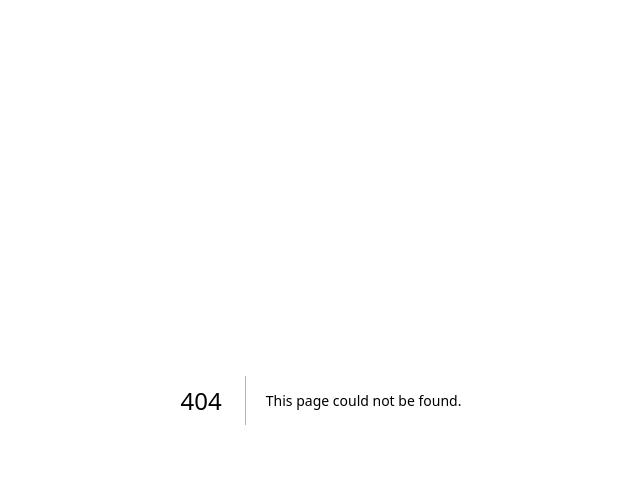
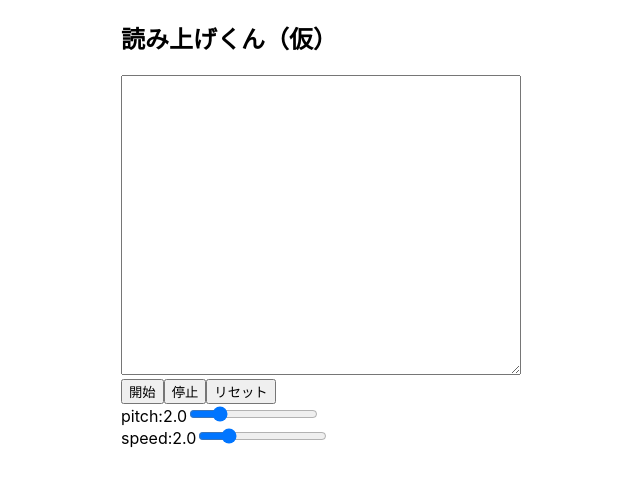
Before and after one commit to teru27/recat-Next, a Next.js app: page /yomiage in a window 1280 px wide. Before the commit this address had no page. Shown: the top 486 px of the page, without its empty margins (319-959 px from the left). Built offline with nearby package versions, Linux system fonts and the light colour scheme.

Commit message:
読み上げくん作成

```diff
--- a/pages/index.tsx
+++ b/pages/index.tsx
@@ -8,6 +8,7 @@ export default function Home() {
     { naem: "2023_03_09", link: "/ex/2023_03_09" },
     { naem: "aes-256-cbc", link: "/cipher" },
     { naem: "url", link: "/url" },
+    { naem: "yomiage", link: "/yomiage" },
   ];
 
   return (
--- /dev/null
+++ b/pages/yomiage/index.tsx
@@ -0,0 +1,142 @@
+import React, { useEffect, useState } from "react";
+
+import styles from "../yomiage/yomiage.module.scss";
+
+interface ITextToSpeech {
+  text: string;
+  lang: "en-US" | "ja-JP"; // ISO 639-1コードの形式
+  speed: number; // 範囲: 0.1 ~ 10
+  pitch: number; // 範囲: 0.1 ~ 10
+  volume?: number; // 範囲: 0 ~ 1
+  voiceName?: string; // 使用する音声の種類
+}
+
+export default function Home() {
+  //  https://qiita.com/osakasho/items/1f24e24c1ad8a9bd0e94
+
+  let utterance: SpeechSynthesisUtterance;
+
+  /**
+   * 特定の文字をしゃべらせる
+   * @param props
+   */
+  const playTextToSpeech = async (props: ITextToSpeech) => {
+    utterance = new SpeechSynthesisUtterance(props.text);
+
+    if (props.voiceName) {
+      if (
+        speechSynthesis
+          .getVoices()
+          .find((voice) => voice.name === props.voiceName)
+      ) {
+        utterance.voice = speechSynthesis
+          .getVoices()
+          .find(
+            (voice) => voice.name === props.voiceName
+          ) as SpeechSynthesisVoice;
+      }
+    }
+    utterance.rate = speed;
+    utterance.pitch = pitch;
+    utterance.volume = props.volume ? props.volume : 1;
+    speechSynthesis.speak(utterance);
+  };
+
+  // テキストボックで打ち込めれた値
+  const [text, setText] = useState<string>("");
+
+  const [pitch, setPitch] = useState<number>(2.0);
+  const [speed, setSpeed] = useState<number>(2.0);
+  const [volume, setvolume] = useState<number>(1.0);
+
+  const [get, set] = useState<boolean>(false);
+
+  const click = () => {
+    if (text) {
+      playTextToSpeech({
+        text,
+        lang: "ja-JP",
+        pitch,
+        speed,
+        volume,
+      });
+    }
+  };
+
+  const pause = () => {
+    if (text) {
+      speechSynthesis.pause();
+      set(true);
+    }
+  };
+
+  const resume = () => {
+    if (text) {
+      speechSynthesis.resume();
+      set(false);
+    }
+  };
+
+  const reset = () => {
+    speechSynthesis.cancel();
+  };
+
+  useEffect(() => {
+    reset();
+  }, []);
+
+  return (
+    <div className={styles.main}>
+      <section className={styles.container}>
+        <div className={styles.box}>
+          <h1>読み上げくん（仮）</h1>
+        </div>
+        <div className={styles.box}>
+          <textarea
+            value={text}
+            onChange={(e) => {
+              setText(e.target.value);
+            }}
+          />
+        </div>
+        <div className={styles.box}>
+          <button onClick={() => click()}>開始</button>
+          {get ? (
+            <button onClick={() => resume()}>再生</button>
+          ) : (
+            <button onClick={() => pause()}>停止</button>
+          )}
+          <button onClick={() => reset()}>リセット</button>
+        </div>
+        <div className={styles.box}>
+          pitch:{pitch.toFixed(1)}
+          <input
+            type="range"
+            id="volume"
+            value={pitch}
+            onChange={(event) => {
+              setPitch(event.target.valueAsNumber);
+            }}
+            min="0.0"
+            max="10"
+            step="0.1"
+          ></input>
+        </div>
+        <div className={styles.box}>
+          speed:{speed.toFixed(1)}
+          <input
+            type="range"
+            id="volume"
+            value={speed}
+            onChange={(event) => {
+              setSpeed(event.target.valueAsNumber);
+            }}
+            min="0.0"
+            max="10"
+            step="0.1"
+          ></input>
+        </div>
+      </section>
+    </div>
+  );
+}
--- /dev/null
+++ b/pages/yomiage/yomiage.module.scss
@@ -0,0 +1,21 @@
+.main {
+  display: flex;
+  margin: 0 auto;
+
+  textarea {
+    resize: vertical;
+    resize: auto;
+    max-width: 500px;
+    max-height: 500px;
+    min-width: 400px;
+    min-height: 300px;
+    width: 400px;
+    height: 300px;
+  }
+  .container {
+    margin: 0 auto;
+    .box {
+      margin: 0 auto;
+    }
+  }
+}
```
